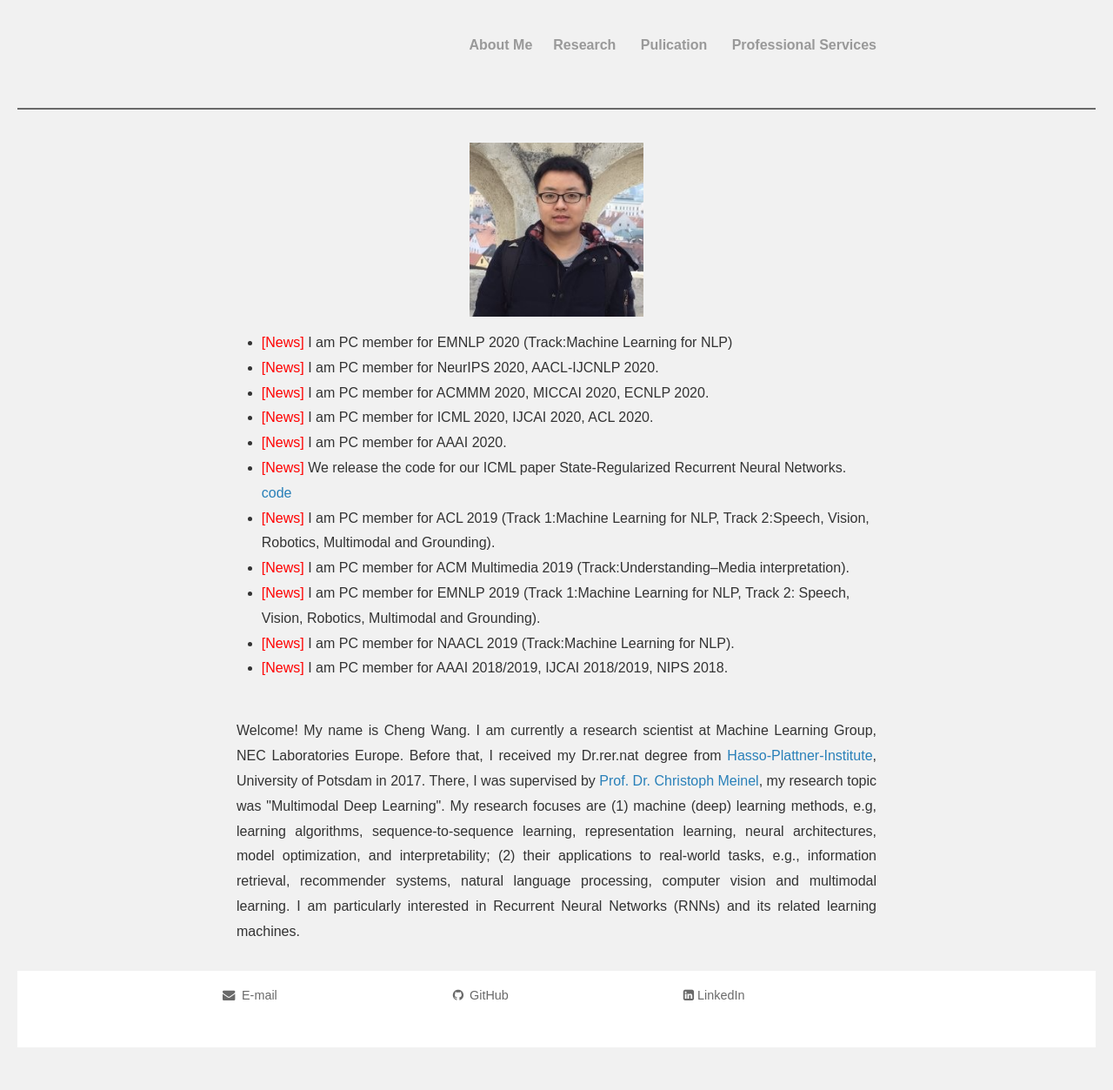
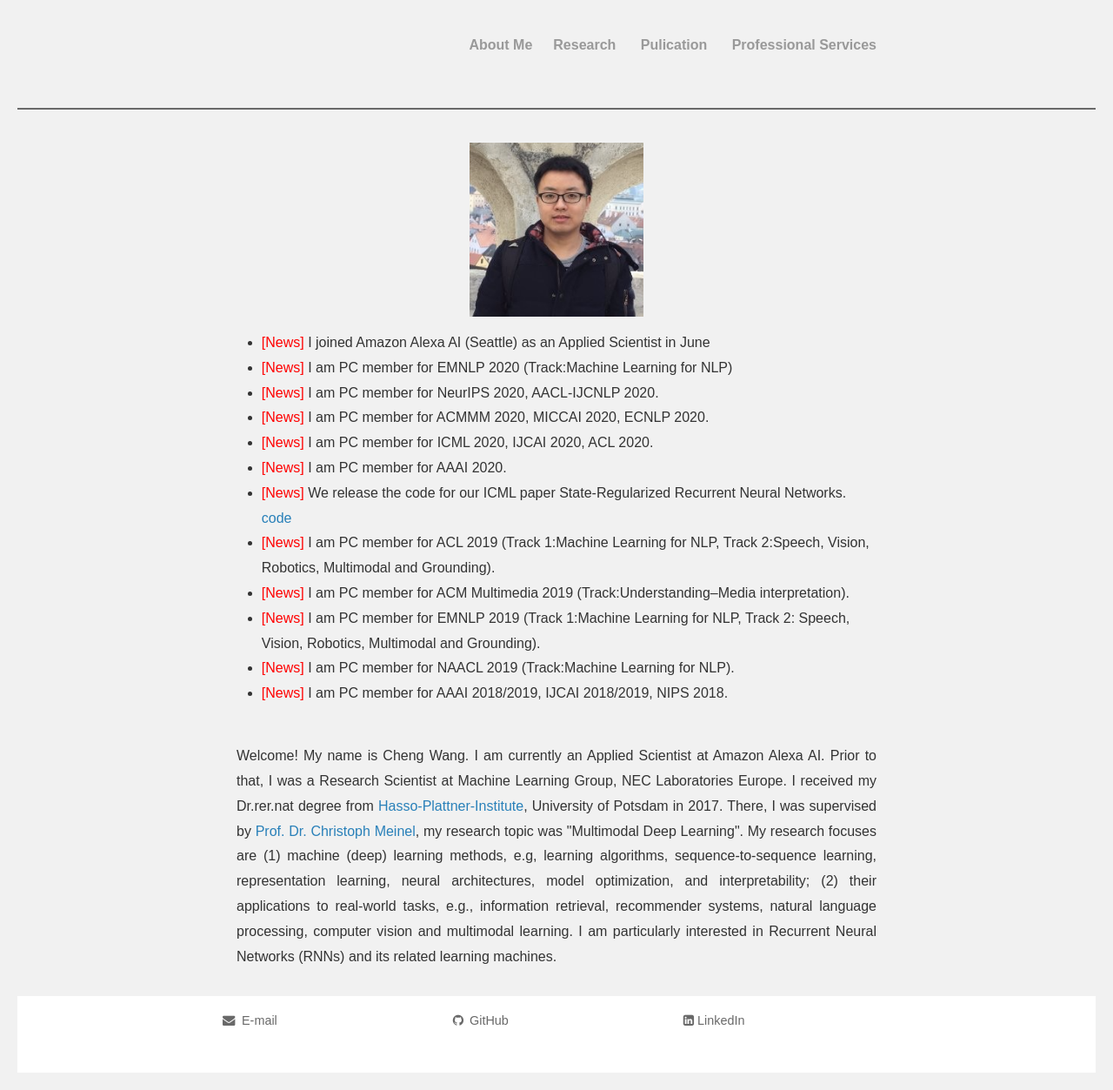
Before and after one commit to deepsemantic/deepsemantic.github.io, a Jekyll site: the page built from index.html, in a window 1280 px wide. Shown: the whole page at 87% size. Built offline with Jekyll 4.4.1, drawn with Linux system fonts in a browser that asks for light colours; nearby versions of some CDN libraries; the list of posts is cut into pages by our own code; comment, search, counter and statistics services are not loaded; a style sheet for code colours, icons or effects is not loaded; before the commit the page ends 1224 px from its top, so only the background shows below that.

Commit message:
Update index.html

```diff
--- a/index.html
+++ b/index.html
@@ -33,6 +33,7 @@
 </div>
 <div align="left">
 <ul>
+<li> <font color="red">[News]</font> I joined Amazon Alexa AI (Seattle) as an Applied Scientist in June</li>
 <li> <font color="red">[News]</font> I am PC member for EMNLP 2020 (Track:Machine Learning for NLP)</li>
 <li> <font color="red">[News]</font> I am PC member for NeurIPS 2020, AACL-IJCNLP 2020. </li>
 <li> <font color="red">[News]</font> I am PC member for ACMMM 2020, MICCAI 2020, ECNLP 2020. </li>
@@ -49,7 +50,7 @@
 
 <div align="center">
 <br>
-<p align="justify"> Welcome! My name is Cheng Wang. I am currently a research scientist at Machine Learning Group, NEC Laboratories Europe. Before that, I received my Dr.rer.nat degree from <a href="https://hpi.de/">Hasso-Plattner-Institute</a>, University of Potsdam in 2017. There, I was supervised by <a href="https://hpi.de/meinel/lehrstuhl.html">Prof. Dr. Christoph Meinel</a>, my research topic was "Multimodal Deep Learning".  My research focuses are (1) machine (deep) learning methods, e.g, learning algorithms, sequence-to-sequence learning, representation learning, neural architectures, model optimization, and interpretability; (2) their applications to real-world tasks, e.g., information retrieval, recommender systems, natural language processing, computer vision and multimodal learning. I am particularly interested in Recurrent Neural Networks (RNNs) and its related learning machines.
+<p align="justify"> Welcome! My name is Cheng Wang. I am currently an Applied Scientist at Amazon Alexa AI. Prior to that, I was a Research Scientist at Machine Learning Group, NEC Laboratories Europe. I received my Dr.rer.nat degree from <a href="https://hpi.de/">Hasso-Plattner-Institute</a>, University of Potsdam in 2017. There, I was supervised by <a href="https://hpi.de/meinel/lehrstuhl.html">Prof. Dr. Christoph Meinel</a>, my research topic was "Multimodal Deep Learning".  My research focuses are (1) machine (deep) learning methods, e.g, learning algorithms, sequence-to-sequence learning, representation learning, neural architectures, model optimization, and interpretability; (2) their applications to real-world tasks, e.g., information retrieval, recommender systems, natural language processing, computer vision and multimodal learning. I am particularly interested in Recurrent Neural Networks (RNNs) and its related learning machines.
 </p>
 </div>
 </body>
```
